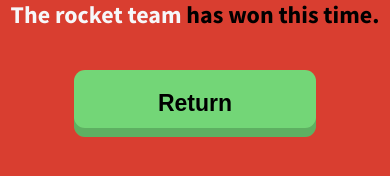
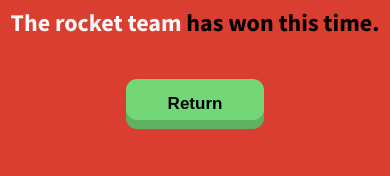
Before and after one commit to lukens94/pokedex-app, a Next.js app: page /404 in a window 390 px wide. Shown: the part 466-642 px from the top of the page. Built offline with nearby package versions, Linux system fonts and the light colour scheme.

Commit message:
fix: responsive 404page height + button style

```diff
--- a/src/components/atoms/Button/Button.module.scss
+++ b/src/components/atoms/Button/Button.module.scss
@@ -1,11 +1,20 @@
 .Button {
-  padding: 2rem 8.4rem;
+  padding: 1.5rem 4.2rem;
   border: none;
   border-radius: 1.1rem;
   box-shadow: $box-shadow-button;
-  font-size: 2.3rem;
+  font-size: 1.7rem;
   font-weight: bold;
   cursor: pointer;
+
+  @include for-tablet-portrait-up {
+    font-size: 2.3rem;
+    padding: 1.7rem 7.8rem;
+  }
+  @include for-desktop-up {
+    padding: 2rem 8.4rem;
+  }
+
   &:hover {
     opacity: 80%;
   }
--- a/src/pages/404/404.module.scss
+++ b/src/pages/404/404.module.scss
@@ -3,9 +3,10 @@
   display: flex;
   justify-content: center;
   align-items: center;
-  min-height: 100vh;
+  height: calc(100vh - 10rem);
   flex-direction: column;
   gap: 1rem;
+  padding: 5rem 0;
 
   &__text {
     text-align: center;
```
Also changed, not shown: 1 other file (tests, documents, lock files or other folders).
